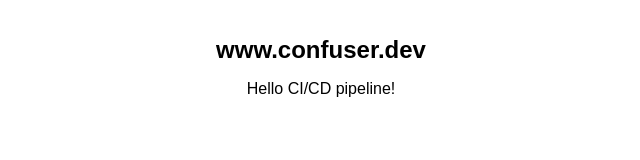
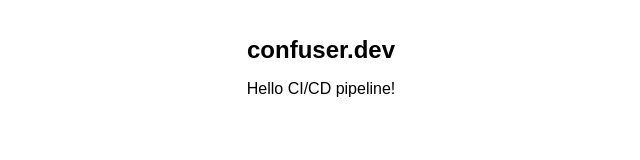
Before and after one commit to confuser-dev-matti/website, a website: page src/index.html in a window 1280 px wide. Shown: the whole page, without its empty margins (319-959 px from the left). Drawn offline with Linux system fonts and the light colour scheme.

Commit message:
removed www from the name

```diff
--- a/src/index.html
+++ b/src/index.html
@@ -5,12 +5,12 @@
   <meta charset="UTF-8">
   <meta name="viewport" content="width=device-width, initial-scale=1.0">
   <link rel="stylesheet" href="styles.css">
-  <title>www.confuser.dev</title>
+  <title>confuser.dev</title>
 </head>
 
 <body>
   <main>
-    <h1>www.confuser.dev</h1>
+    <h1>confuser.dev</h1>
     <p>Hello CI/CD pipeline!</p>
   </main>
 </body>
```
